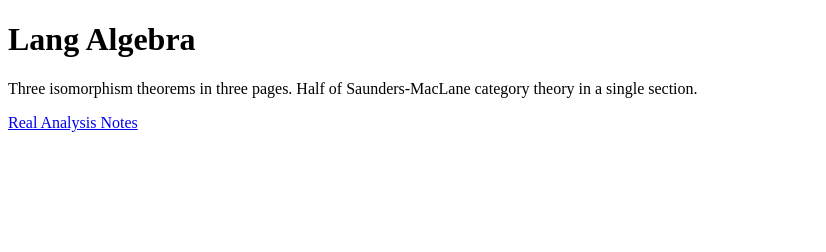
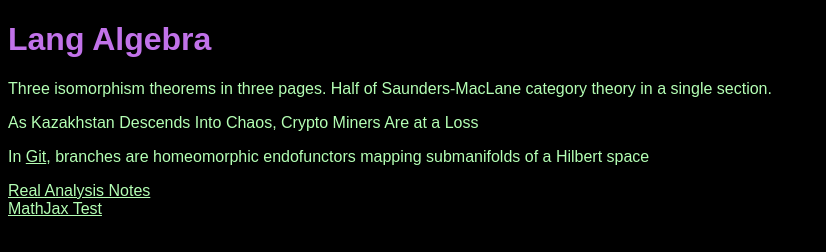
Before and after one commit to wmd0/notes-share, a plain HTML site: page index.html in a window 1280 px wide. Shown: the whole page, without its empty margins (0-826 px from the left). Drawn offline with Linux system fonts and the light colour scheme.

Commit message:
added mathjax and styles

```diff
--- a/index.html
+++ b/index.html
@@ -2,10 +2,19 @@
 <html>
     <head>
         <title>chromotopy</title>
+        <meta charset="UTF-8">
+        <meta name="viewport" content="width=device-width, initial-scale=1.0">
+        <link rel="stylesheet" type="text/css" href="styles.css">
     </head>
     <body>
         <h1>Lang Algebra</h1>
         <p>Three isomorphism theorems in three pages. Half of Saunders-MacLane category theory in a single section.</p>
+        <p>As Kazakhstan Descends Into Chaos, Crypto Miners Are at a Loss</p>
+        <p>In <a href="https://softwareengineering.stackexchange.com/questions/256450/are-git-branches-in-fact-homeomorphic-endofunctors-mapping-submanifolds-of-a">Git</a>, branches are homeomorphic endofunctors mapping submanifolds of a Hilbert space</p>
         <a href="real.html">Real Analysis Notes</a>
+        <br>
+        <a href="mathjax.html">MathJax Test</a>
+        <br>
+        <!-- <a href="vim/vim.html">Vim</a> -->
     </body>
 </html>
--- /dev/null
+++ b/styles.css
@@ -0,0 +1,16 @@
+* {
+    color: rgb(180, 255, 180);
+}
+
+body {
+    background-color: #000000;
+    font-family: Arial, sans-serif;
+}
+
+h1 {
+    color: #c172e9;
+}
+
+p {
+    /* font-size: 18px; */
+}
```
Also changed, not shown: mathjax.html (added, +21 -0 lines).
